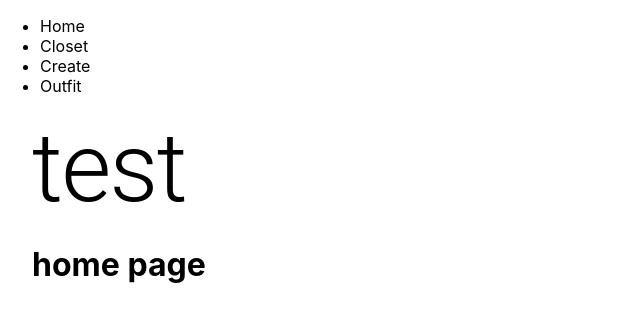
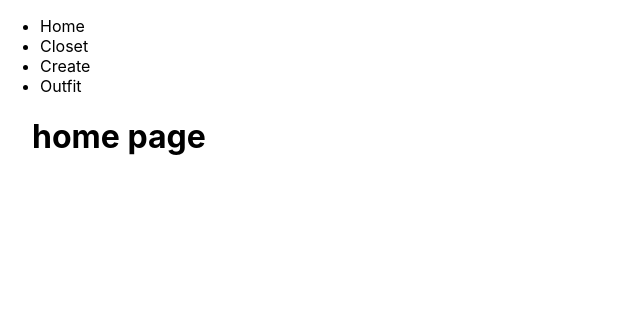
Before and after one commit to AliDabdoub/exjobb-malmoGrupp, a Next.js app in the folder exjobb/: page / in a window 1280 px wide. Shown: the top 322 px of the page, without its empty margins (0-640 px from the left). Built offline with nearby package versions, Linux system fonts and the light colour scheme.

Commit message:
just commit

```diff
--- a/exjobb/pages/closet/index.js
+++ b/exjobb/pages/closet/index.js
@@ -16,12 +16,6 @@ export const getStaticProps = async () => {
 
 const Closet = ({ closet }) => {
 
-    // const handleClick = event => {
-    //     return(
-
-    //     )
-    // }
-
     return (
         <div className={styles.closet__container}>
             <div className={styles.closet}>
--- a/exjobb/pages/index.js
+++ b/exjobb/pages/index.js
@@ -4,7 +4,6 @@ import {Typography} from '@material-ui/core'
 export default function Home() {
   return (
     <div className={styles.container}>
-      <Typography variant="h1">test </Typography>
       <h1>home page</h1>
     </div>
   )
```
